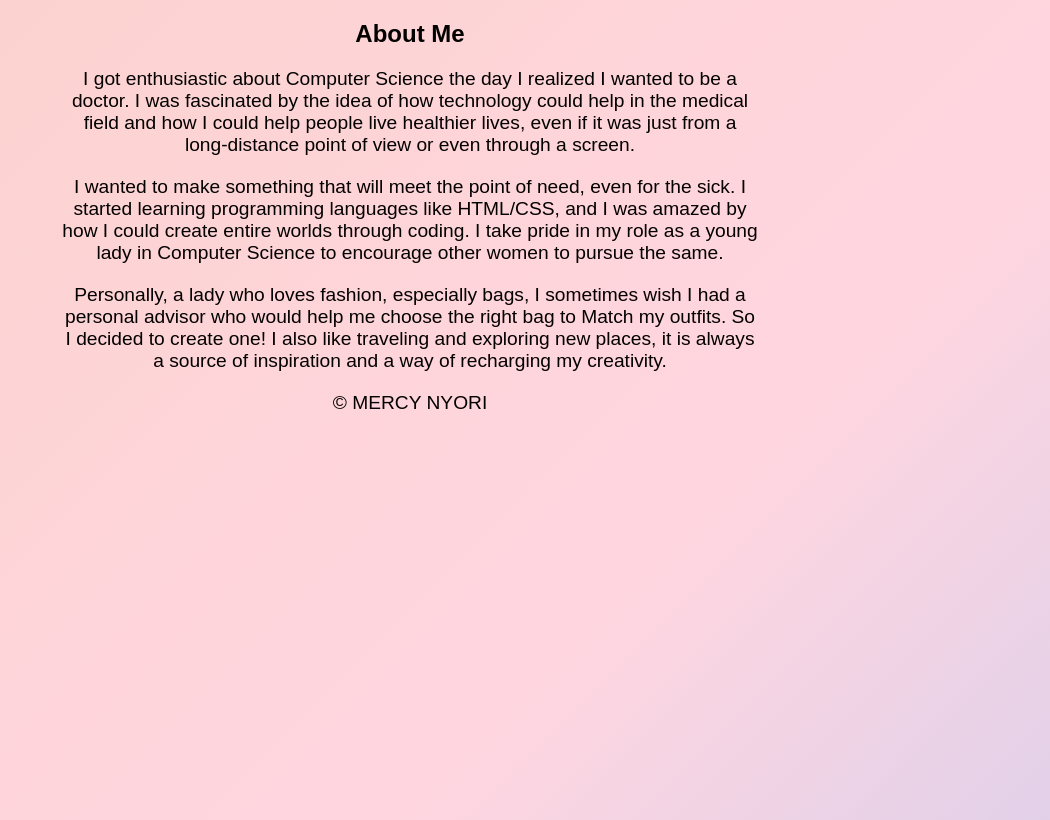
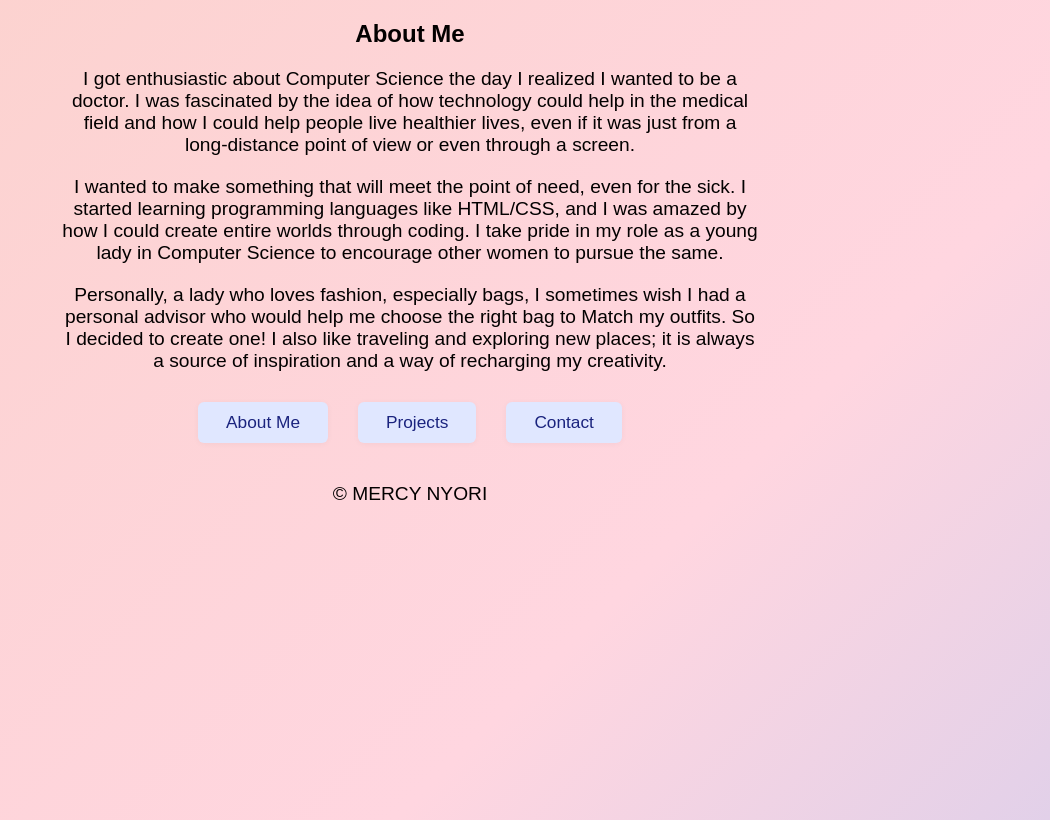
Before and after one commit to mercynyori/My-portfolio-, a plain HTML site: page about.html in a window 1280 px wide. Shown: the whole page, without its empty margins (230-1280 px from the left). Drawn offline with Linux system fonts and the light colour scheme; a script that the page names is missing.

Commit message:
Updated about.html
more and more changes added

```diff
--- a/about.html
+++ b/about.html
@@ -31,11 +31,17 @@
       Personally, a lady who loves fashion, especially bags, I sometimes
       wish I had a personal advisor who would help me choose the right bag to
       Match my outfits. So I decided to create one! I also like traveling
-      and exploring new places, it is always a source of inspiration
+      and exploring new places; it is always a source of inspiration
       and a way of recharging my creativity.
 
     </p>
   </section>
+   <!-- Quick Navigation -->
+    <section class="quick-nav">
+      <a href="about.html" class="quick-link">About Me</a>
+      <a href="projects.html" class="quick-link">Projects</a>
+      <a href="contact.html" class="quick-link">Contact</a>
+    </section>
 
   <!-- Footer -->
   <footer>
```
